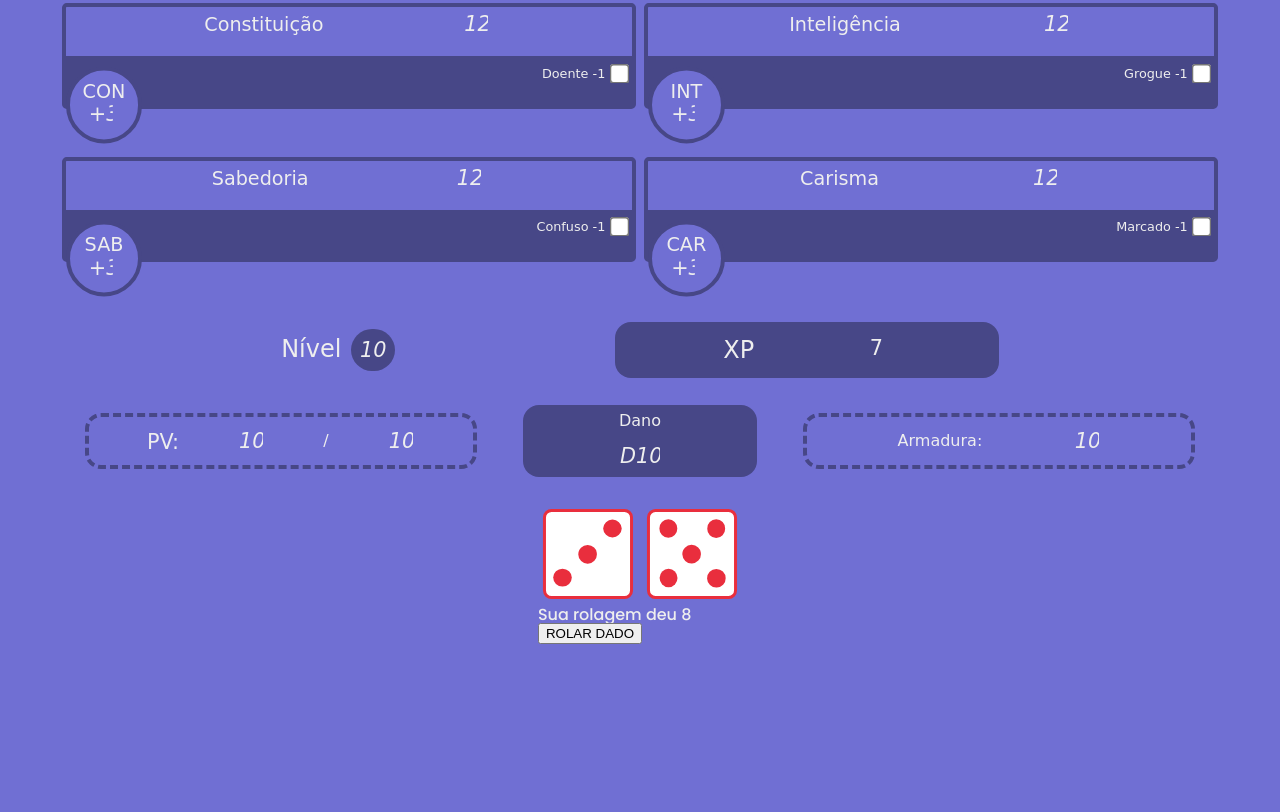
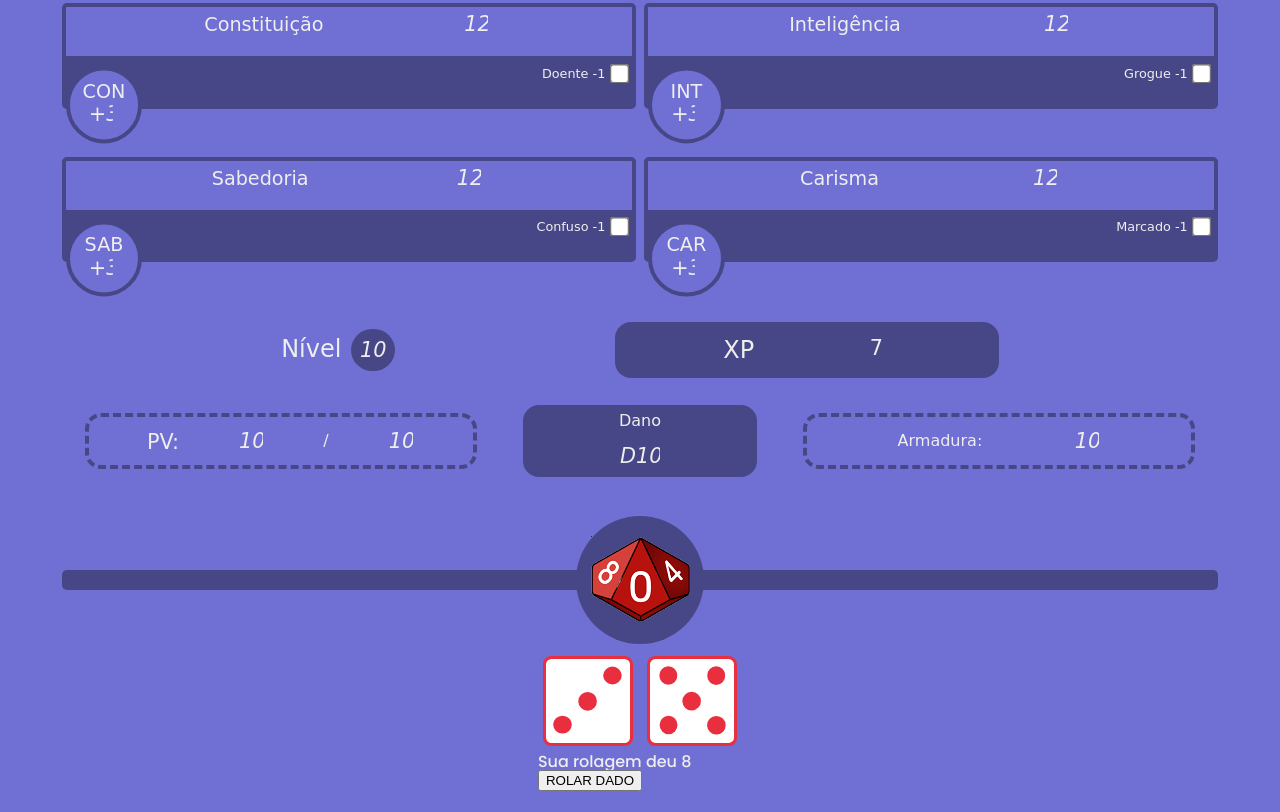
Before and after one commit to alexmoDev/rpg-de-mesa, a website: page html/knight.html in a window 1280 px wide. Shown: the part 466-1278 px from the top of the page. Before the commit the page ends 1131 px from the top, so only its background shows below. Drawn offline with Linux system fonts and the light colour scheme; files that its build step writes are made by us from their sources; files whose address does not match are found by name; a web font is replaced by a local one.

Commit message:
Create damage-die

```diff
--- a/html/knight.html
+++ b/html/knight.html
@@ -147,6 +147,10 @@
                 <input class="input-text -thin" type="text" value="10" id="">
             </div>
         </section>
+
+        <section class="die-damege">
+            <div><img src="../assets/img/0.png" alt=""></div>
+        </section>
     </form>
 
     <section class="die">
--- /dev/null
+++ b/styles/components/die-damage.css
@@ -0,0 +1,53 @@
+.die-damege {
+    position: relative;
+    width: 100%;
+    margin-top: 3rem;
+
+    display: flex;
+    align-items: center;
+    justify-content: center;
+}
+
+.die-damege div{
+    z-index: 1;
+    position: relative;
+}
+
+.die-damege div::before{
+    content: '';
+    background-color: white;
+    width: 95px;
+    height: 50px;
+    z-index: -1;
+    position: absolute;
+    bottom: 20px;
+    border-radius: 4rem;
+    left: 2px;
+}
+
+.die-damege img {
+    z-index: 1;
+}
+
+.die-damege::after {
+    content: '';
+    position: absolute;
+    bottom: 50%;
+    height: 2.5vh;
+    width: 100%;
+    border-radius: 0.3rem;
+    background-color: var(--contrast-color);
+    transform: translateY(50%);
+}
+
+.die-damege::before {
+    content: '';
+    position: absolute;
+    bottom: 50%;
+    left: 50%;
+    transform: translateX(-50%) translateY(50%);
+    height: 8rem;
+    width: 8rem;
+    border-radius: 4rem;
+    background-color: var(--contrast-color);
+}
--- a/styles/components/status-core.css
+++ b/styles/components/status-core.css
@@ -8,7 +8,7 @@
 
 .status-core div:nth-child(1) label {
     font-size: 1.3rem;
-    transform: translateY(0.1015rem);
+    transform: translateY(0.1rem);
 }
 
 .status-core div:nth-child(odd) {
--- a/styles/components/xp-level.css
+++ b/styles/components/xp-level.css
@@ -22,7 +22,7 @@
 
 .xp input{
     font-style: normal;
-    transform: translateY(-0.1171rem);
+    transform: translateY(-0.11rem);
 }
 
 .level input {
--- a/styles/import.css
+++ b/styles/import.css
@@ -11,3 +11,4 @@
 @import 'components/atb-item.css';
 @import 'components/xp-level.css';
 @import 'components/status-core.css';
+@import 'components/die-damage.css';
```
Also changed, not shown: assets/img/0.png (added), assets/img/1.png (added), assets/img/2.png (added), assets/img/3.png (added), assets/img/4.png (added), assets/img/5.png (added), assets/img/6.png (added), assets/img/7.png (added), assets/img/8.png (added), assets/img/9.png (added).
